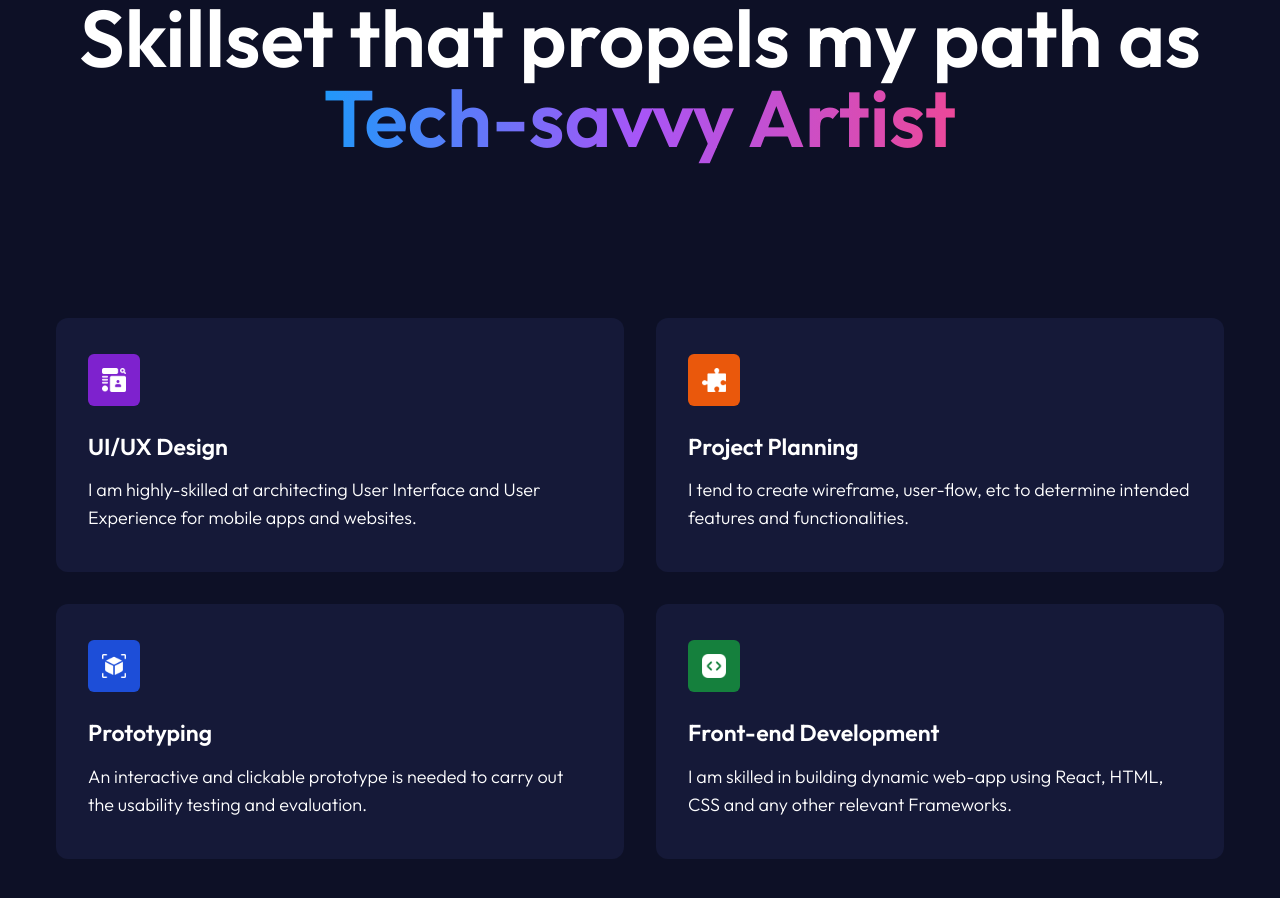
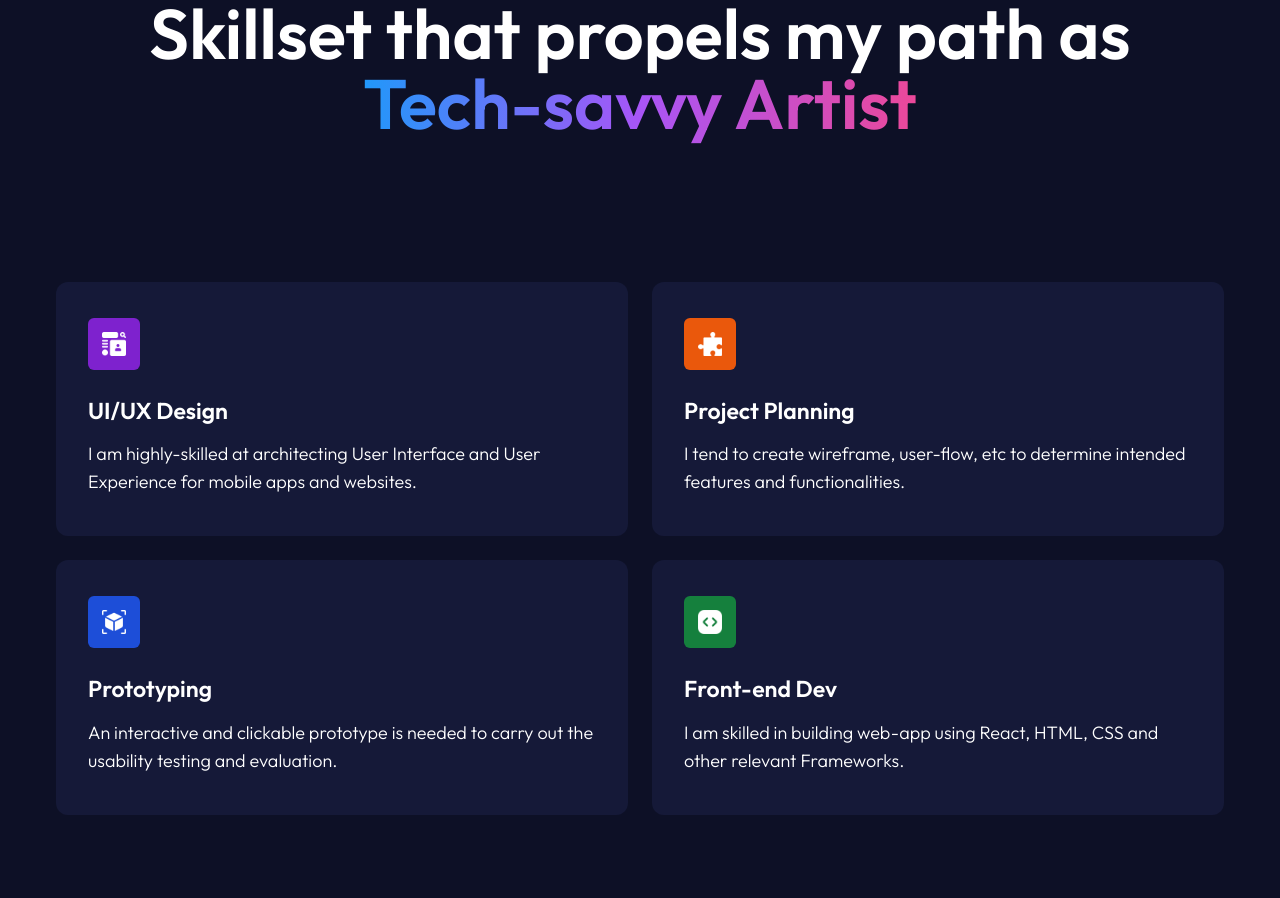
Before and after one commit to alif-firdaus/Passionate-React, a React (Create React App) app: page / in a window 1280 px wide. Shown: the part 2660-3558 px from the top of the page. Built offline with nearby package versions, Linux system fonts and the light colour scheme.

Commit message:
Expertise Section lg : updated

```diff
--- a/src/Pages/Expertise.jsx
+++ b/src/Pages/Expertise.jsx
@@ -13,7 +13,7 @@ const Expertise = () => {
 			className="relative w-full h-auto pt-20 pb-40 lg:pt-44 lg:pb-64 px-sectionpxsm lg:px-sectionpxlg"
 		>
 			{/* Expertise Title */}
-			<h1 className="text-5xl lg:text-[80px] font-semibold text-center text-black md:text-6xl dark:text-white">
+			<h1 className="text-5xl lg:text-[70px] lg:px-11 font-semibold text-center text-black md:text-6xl dark:text-white">
 				Skillset that propels my path as{" "}
 				<span className="text-transparent bg-gradient-to-r dark:from-darkprimary from-lightprimary dark:via-purple-500 dark:to-pink-500 via-purple-500 to-pink-500 bg-clip-text">
 					Tech-savvy Artist
@@ -21,7 +21,7 @@ const Expertise = () => {
 			</h1>
 
 			{/* Expertise Container 1 */}
-			<div className="flex flex-col items-center justify-between pt-20 lg:pt-40 md:flex-row gap-7 lg:gap-8 md:gap-5 h-fit">
+			<div className="flex flex-col items-center justify-between pt-20 lg:pt-36 md:flex-row gap-7 lg:gap-6 md:gap-5 h-fit">
 				{/* UI/UX Design */}
 				<div className="w-full px-8 pb-10 text-black bg-white shadow-2xl pt-9 dark:text-white dark:bg-darksecondary rounded-xl shadow-slate-200 dark:shadow-none">
 					<div className="flex items-center justify-center px-[14px] py-[14px] bg-purple-700 rounded-md w-fit h-fit">
@@ -34,7 +34,7 @@ const Expertise = () => {
 					<h1 className="text-[23px] mt-6 font-semibold">
 						UI/UX Design
 					</h1>
-					<p className="mt-3 text-lg font-normal dark:font-light">
+					<p className="mt-3 text-lg font-light">
 						I am highly-skilled at architecting User Interface and
 						User Experience for mobile apps and websites.
 					</p>
@@ -48,7 +48,7 @@ const Expertise = () => {
 					<h1 className="text-[23px] mt-6 font-semibold">
 						Project Planning
 					</h1>
-					<p className="mt-3 text-lg font-normal dark:font-light">
+					<p className="mt-3 text-lg font-light">
 						I tend to create wireframe, user-flow, etc to determine
 						intended features and functionalities.
 					</p>
@@ -56,7 +56,7 @@ const Expertise = () => {
 			</div>
 
 			{/* Expertise Container 2 */}
-			<div className="flex flex-col items-center justify-between md:flex-row pt-7 lg:pt-8 md:pt-6 gap-7 lg:gap-8 md:gap-5 h-fit">
+			<div className="flex flex-col items-center justify-between md:flex-row pt-7 lg:pt-6 md:pt-6 gap-7 lg:gap-6 md:gap-5 h-fit">
 				{/* Prototyping */}
 				<div className="w-full px-8 pb-10 text-black bg-white shadow-2xl pt-9 dark:text-white dark:bg-darksecondary rounded-xl shadow-slate-200 dark:shadow-none">
 					<div className="flex items-center justify-center px-[14px] py-[14px] bg-blue-700 rounded-md w-fit h-fit">
@@ -69,7 +69,7 @@ const Expertise = () => {
 					<h1 className="text-[23px] mt-6 font-semibold">
 						Prototyping
 					</h1>
-					<p className="mt-3 text-lg font-normal dark:font-light">
+					<p className="mt-3 text-lg font-light">
 						An interactive and clickable prototype is needed to
 						carry out the usability testing and evaluation.
 					</p>
@@ -81,11 +81,11 @@ const Expertise = () => {
 						<img src={frontend} alt="frontend" className="w-6" />
 					</div>
 					<h1 className="text-[23px] mt-6 font-semibold">
-						Front-end Development
+						Front-end Dev
 					</h1>
-					<p className="mt-3 text-lg font-normal dark:font-light">
-						I am skilled in building dynamic web-app using React,
-						HTML, CSS and any other relevant Frameworks.
+					<p className="mt-3 text-lg font-light">
+						I am skilled in building web-app using React, HTML, CSS
+						and other relevant Frameworks.
 					</p>
 				</div>
 			</div>
```
